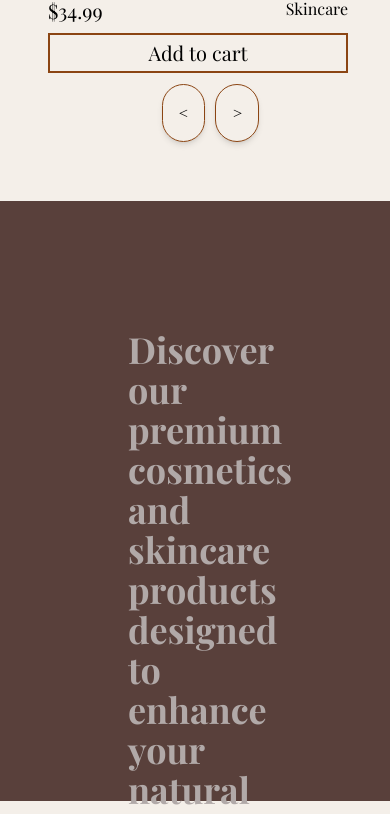
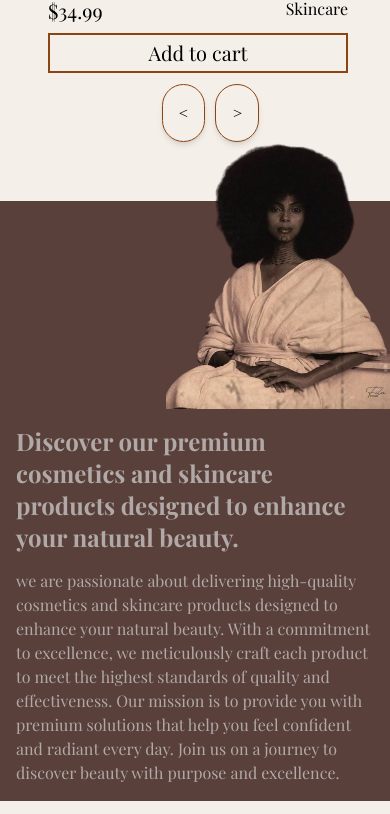
Before and after one commit to lideam/Demam-Products, a React (Vite) app: page / in a window 390 px wide. Shown: the part 1394-2208 px from the top of the page. Built offline with nearby package versions, Linux system fonts and the light colour scheme.

Commit message:
Refactor: Update Home component with improved styling and dynamic category selection

```diff
--- a/src/pages/Home/About.jsx
+++ b/src/pages/Home/About.jsx
@@ -2,9 +2,9 @@ import Girl from "../../assets/about.png"
 
 export const About = () => {
   return (
-    <div className="bg-[#59403b] mt-[-40px] h-[600px] text-[#b1a9a8] flex flex-wrap justify-between font-playfair items-center">
-      <div className="p-32 w-[900px] flex flex-col gap-4">
-        <h1 className="text-4xl font-bold">
+    <div className="bg-[#59403b] mt-[-40px] h-[600px] text-[#b1a9a8] flex flex-col-reverse md:flex-row justify-between font-playfair items-center">
+      <div className=" p-4 md:p-32 w-screen md:w-[900px] flex flex-col gap-4">
+        <h1 className="text-2xl md:text-4xl font-bold">
           Discover our premium cosmetics and skincare products designed to
           enhance your natural beauty.
         </h1>
@@ -18,7 +18,7 @@ export const About = () => {
           excellence.
         </p>
       </div>
-      <img src={Girl} alt="" className="h-full w-[500px]" />
+      <img src={Girl} alt="" className="h-full w-56 self-end md:w-[500px]" />
     </div>
   );
 }
```
